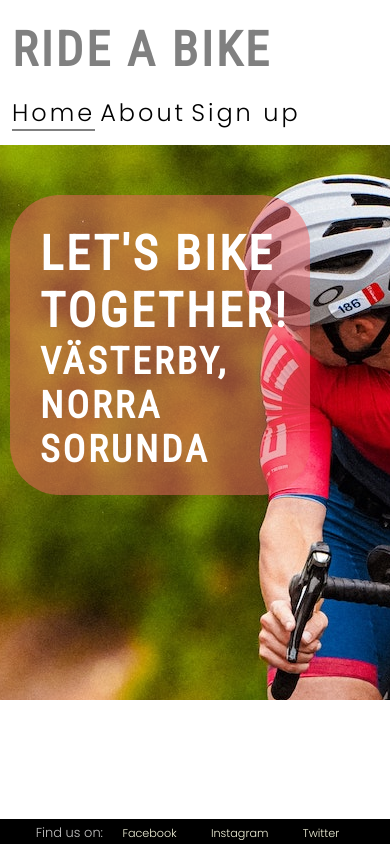
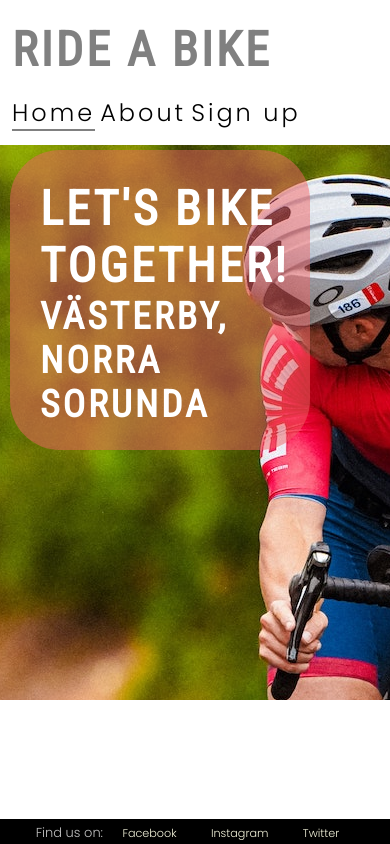
Before and after one commit to SamsKod/ride-a-bike, a plain HTML site: page index.html in a window 390 px wide. Drawn offline with Linux system fonts and the light colour scheme.

Commit message:
Add more resposive style for smallest screens plus change image IndexScreenshot.png

```diff
--- a/assets/css/style.css
+++ b/assets/css/style.css
@@ -455,7 +455,7 @@ footer>p {
     }
 
     #cover-text {
-        top: 50px;
+        top: 5px;
         bottom: 0px;
     }
 
```
Also changed, not shown: 1 other file.
